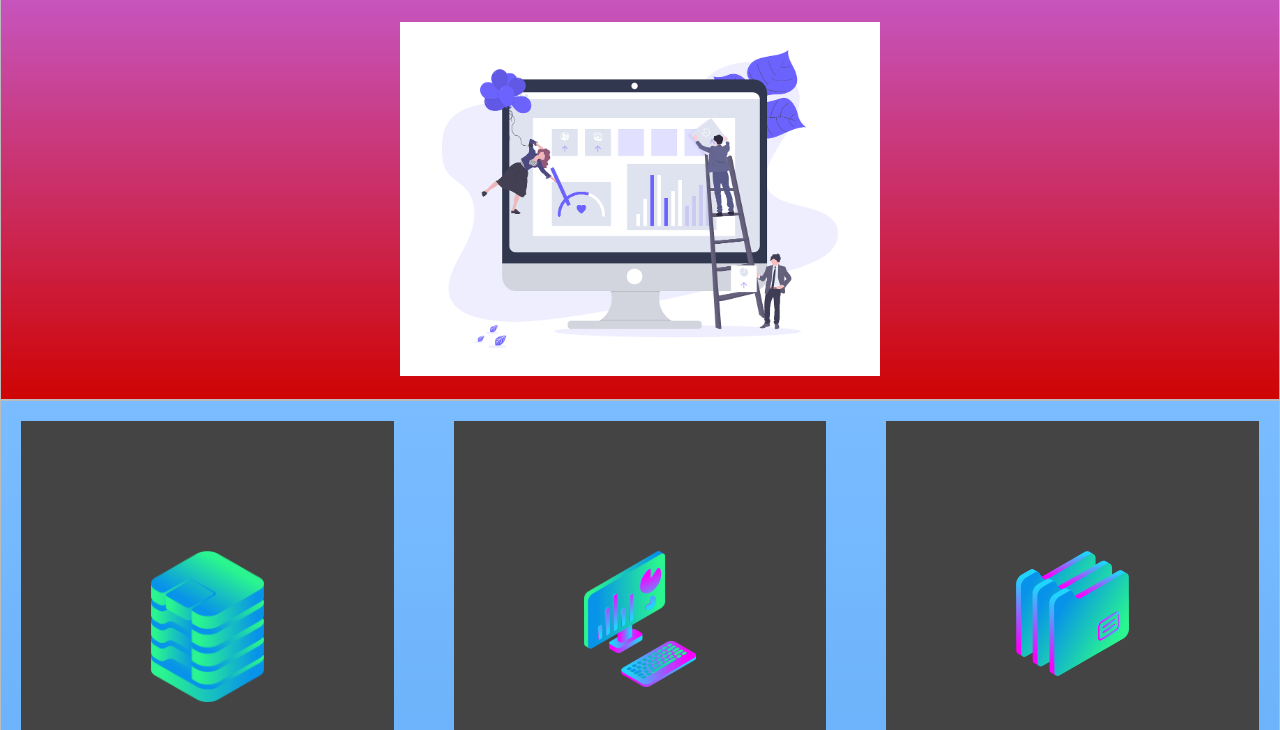
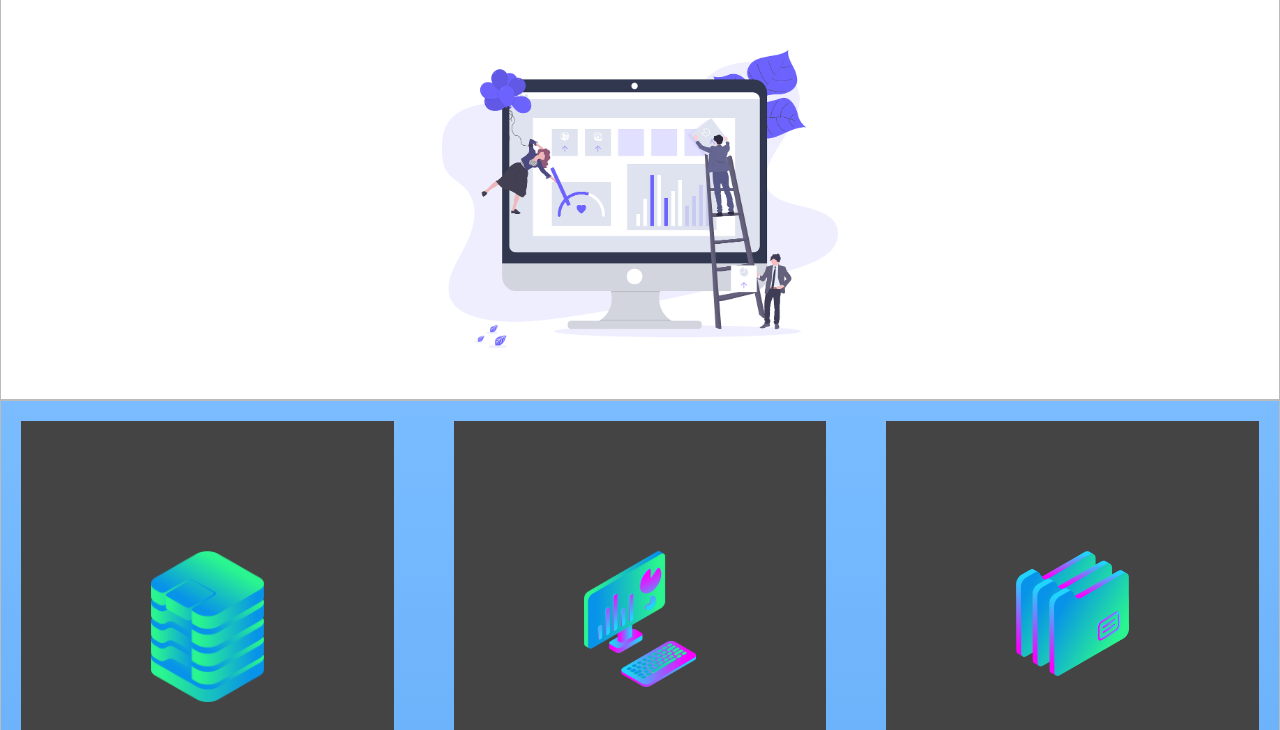
Before and after one commit to pronoia9/ztmtcwd-grid-project, a plain HTML site: page index.html in a window 1280 px wide. Shown: the part 70-800 px from the top of the page. Drawn offline with Linux system fonts and the light colour scheme.

Commit message:
remove red bg from cover

```diff
--- a/index.html
+++ b/index.html
@@ -14,7 +14,7 @@
       </ul>
     </nav>
 
-    <div class="zone red cover-container"><img class="cover-image" src="./images/undraw.png" /></div>
+    <div class="zone cover-container"><img class="cover-image" src="./images/undraw.png" /></div>
 
     <div class="zone blue grid-wrapper">
       <div class="zone project"><img src="./images/data_storage_2_2.png" /></div>
```
